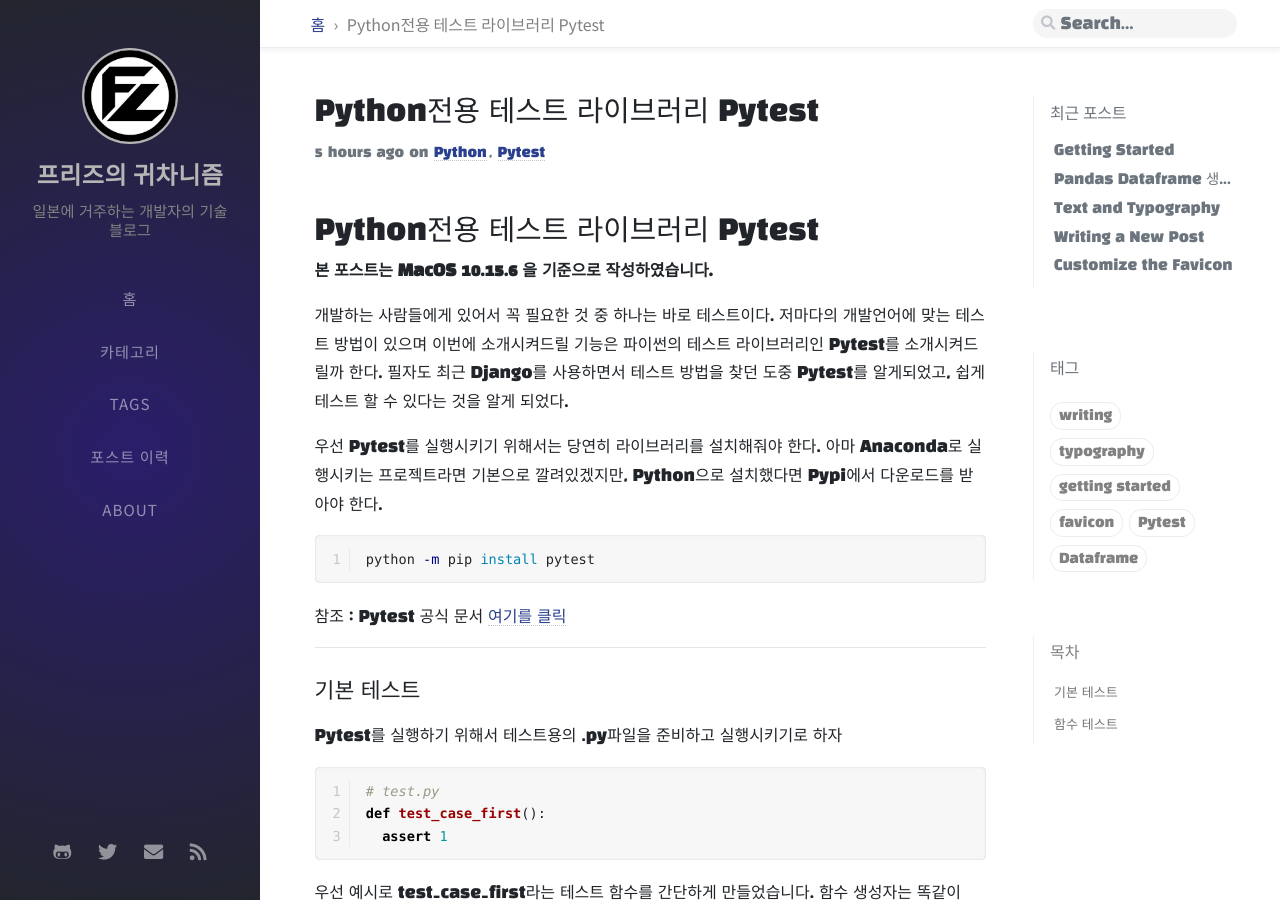
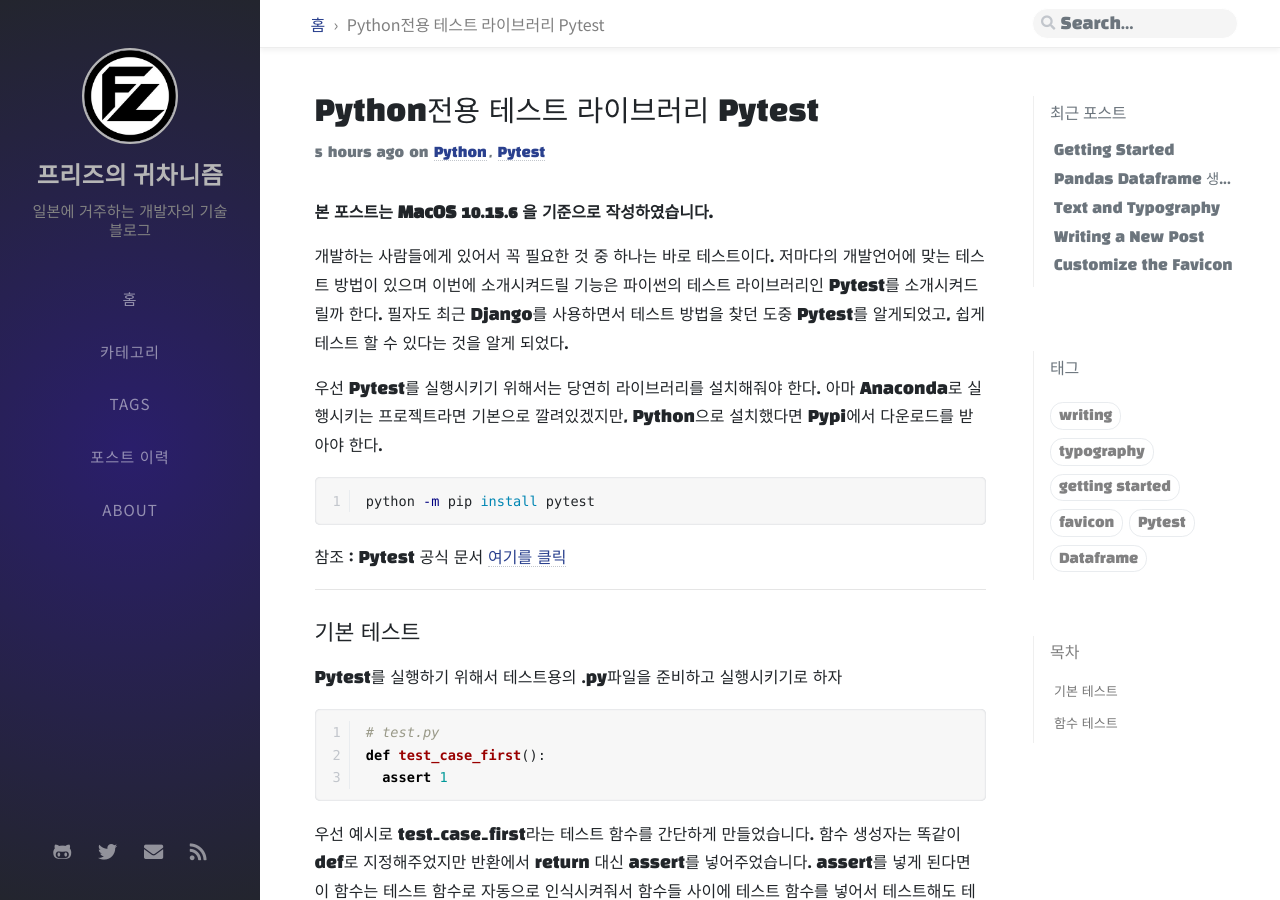
Before and after one commit to FREEZ2385/freez2385.github.io, a Jekyll site: the page built from _posts/2020-09-14-Python-pytest.md, in a window 1280 px wide and 900 px high. Built offline with Jekyll 4.4.1, drawn with Linux system fonts in a browser that asks for light colours; nearby versions of some CDN libraries; some web fonts are replaced; comment, search, counter and statistics services are not loaded.

Commit message:
[Update] delete title in post

```diff
--- a/_posts/2020-09-14-Python-pytest.md
+++ b/_posts/2020-09-14-Python-pytest.md
@@ -8,7 +8,7 @@
 
 ---
 
-# Python전용 테스트 라이브러리 Pytest
+
 
 **본 포스트는 MacOS 10.15.6 을 기준으로 작성하였습니다.**
 
```
